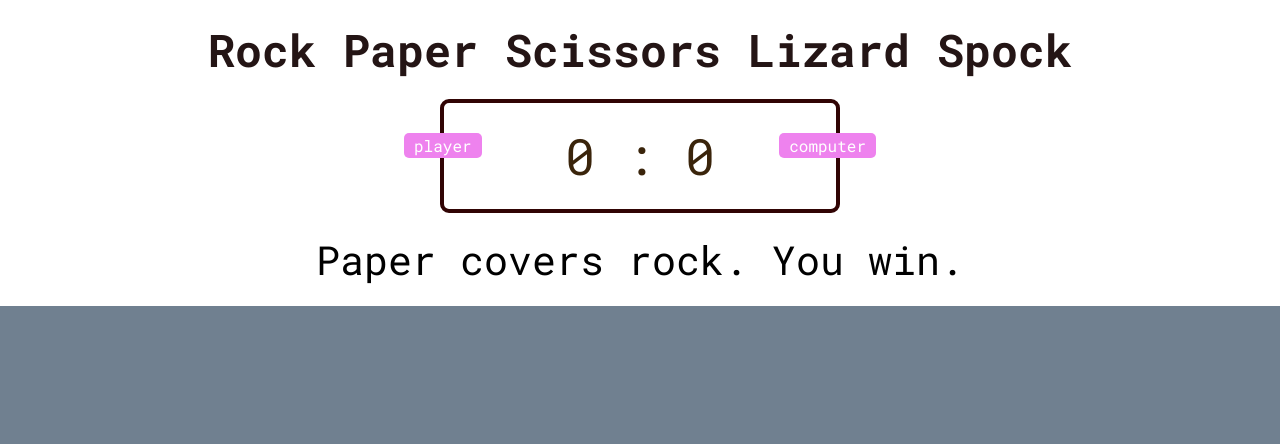
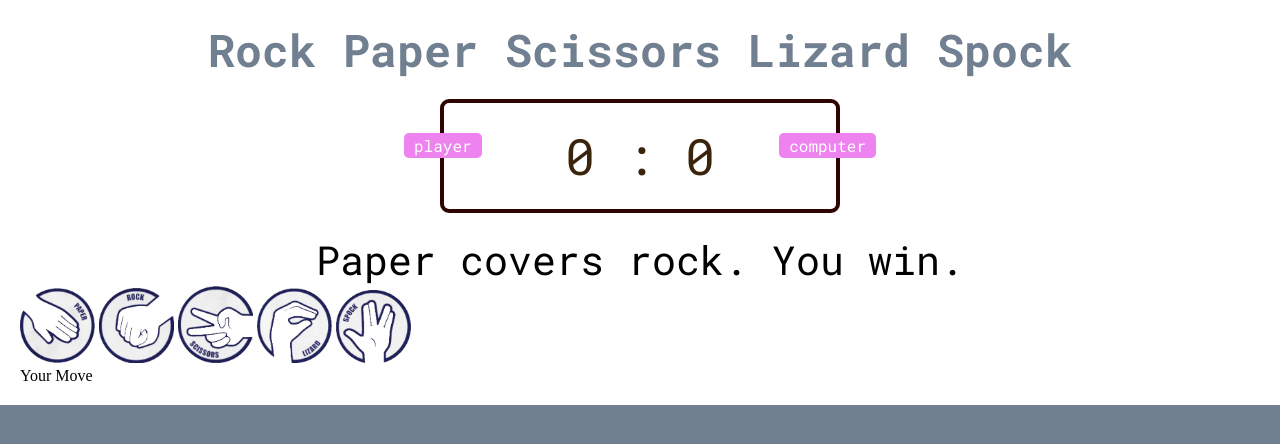
Before and after one commit to keosykhao/paper_rock_scissors_lizard_spock, a plain HTML site: page index.html in a window 1280 px wide. Drawn offline with Linux system fonts and the light colour scheme.

Commit message:
5th commit

```diff
--- a/index.html
+++ b/index.html
@@ -21,11 +21,25 @@
         <div class="result">
             <p>Paper covers rock. You win.</p>
         </div>
-        <div class="user-choice" id="rock"></div>
-        <div class="user-choice" id="paper"></div>
-        <div class="user-choice" id="scissors"></div>
-        <div class="user-choice" id="lizard"></div>
-        <div class="user-choice" id="spock"></div>
+        <div class="user-choice" id="paper">
+            <img src="/images/paper.jpg" alt="">
+        </div>
+
+        <div class="user-choice" id="rock">
+            <img src="/images/rock.jpg" alt="">
+        </div>
+
+        <div class="user-choice" id="scissors">
+            <img src="/images/scissors.jpg" alt="">
+        </div>
+        <div class="user-choice" id="lizard">
+            <img src="/images/lizard.jpg" alt="">
+        </div>
+        <div class="user-choice" id="spock">
+            <img src="/images/Spock.jpg" alt="" srcset="">
+        </div>
+
+        <p id="pick">Your Move</p>
 
 
 
--- a/style.css
+++ b/style.css
@@ -12,7 +12,7 @@ header{
     padding: 20px;
 }
 header > h1{
-     color: rgb(36, 21, 21);
+     color: slategrey;
      text-align: center;
      font-family: 'Roboto Mono', sans-serif;
      font-size: 45px;
@@ -54,3 +54,12 @@ header > h1{
     font-size: 40px;
     font-family: 'Roboto Mono', sans-serif;
 }
+img{
+    width: 75px;
+
+
+}
+.user-choice{
+   display: inline-block;
+
+}
```
Also changed, not shown: images/Spock.jpg (added), images/lizard.jpg (added), images/paper.jpg (added), images/rock.jpg (added), images/scissors.jpeg (deleted), images/scissors.jpg (added), images/spock.png (deleted), 2 other files.
